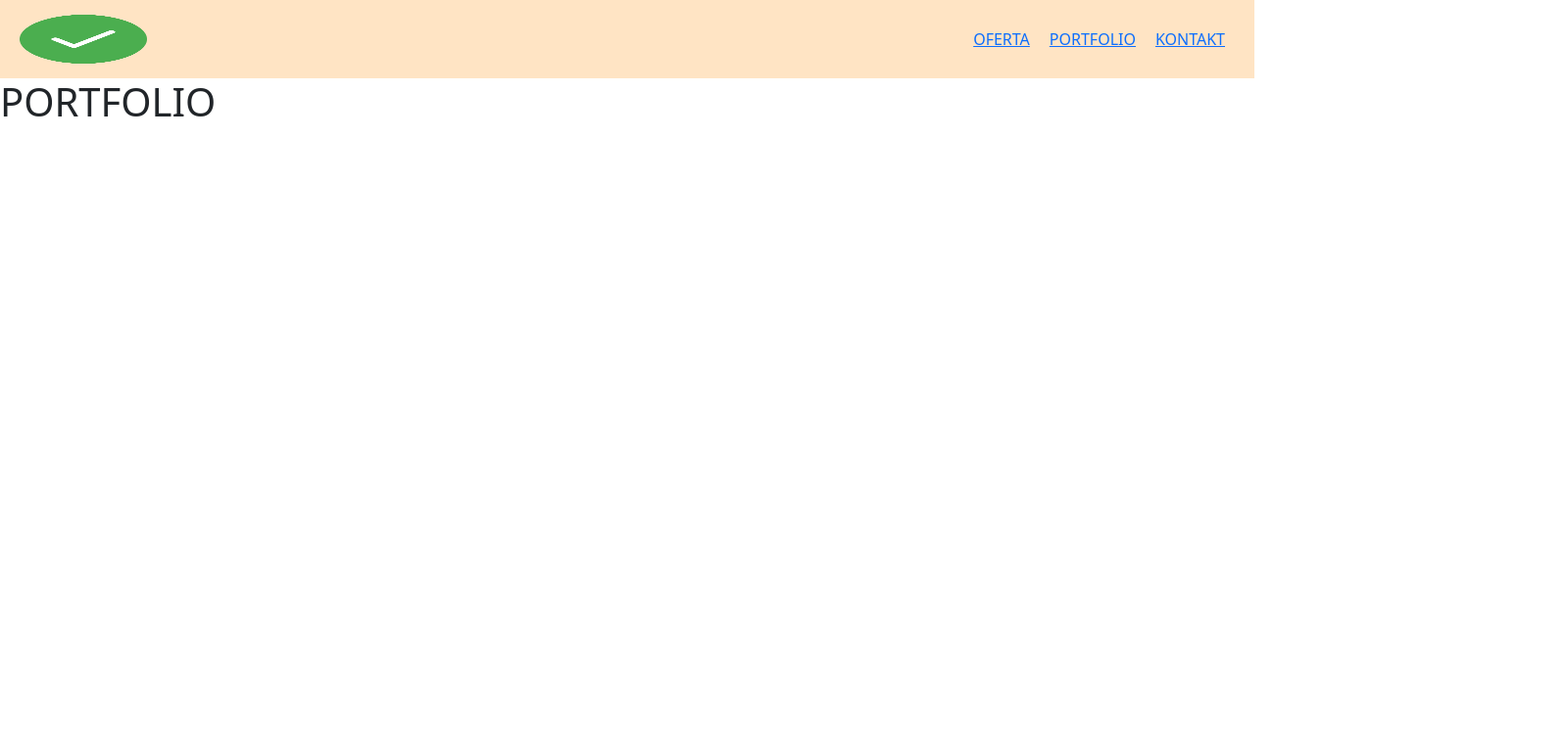
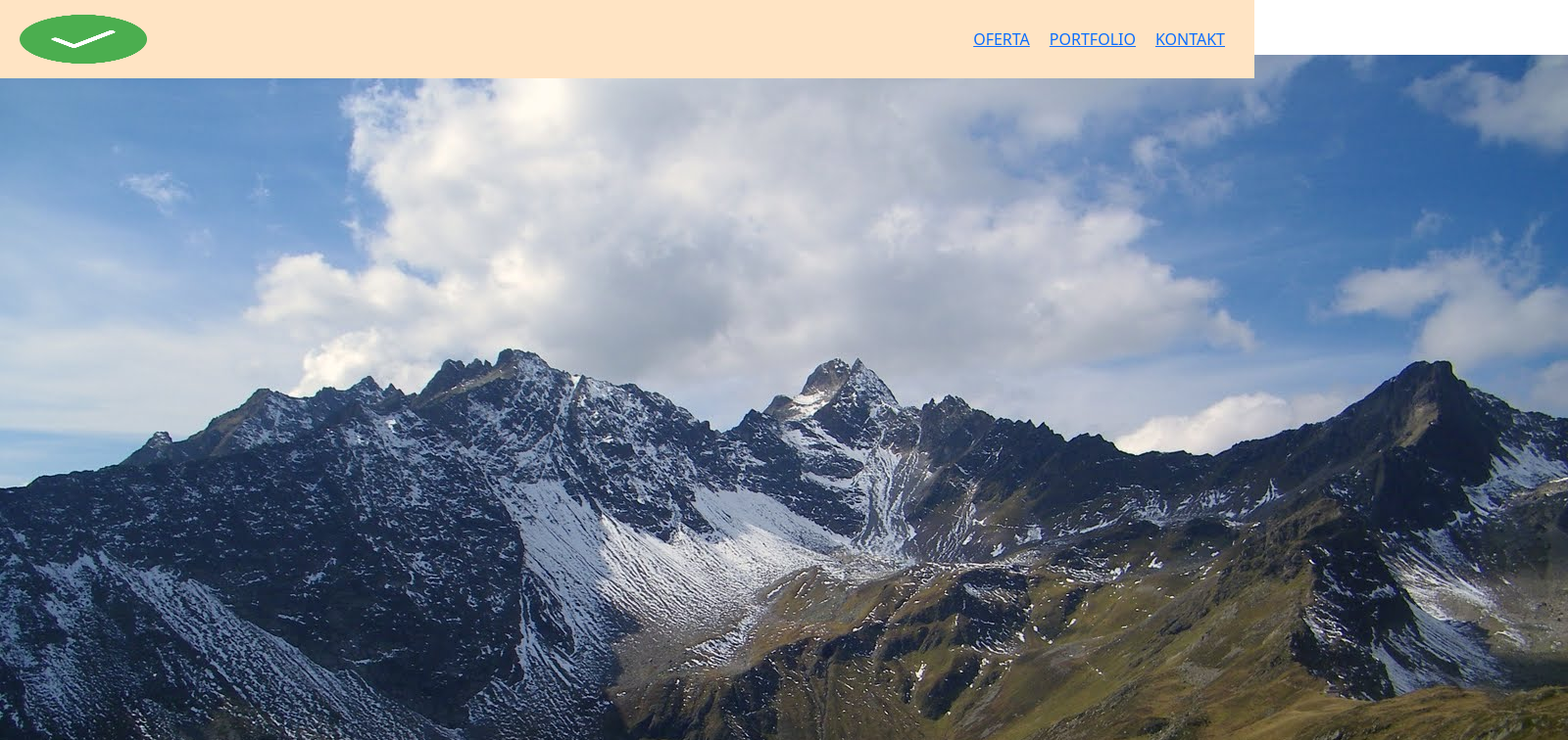
Before and after one commit to Dawid-Wilk/PrimeStudioDesign, a React (Create React App) app: page /portfolio in a window 1280 px wide. Shown: the top 756 px of the page at 98% size, 1600 px wide, since content can reach past the window. Built offline with nearby package versions, Linux system fonts and the light colour scheme.

Commit message:
portfolio

```diff
--- a/src/pages/Portfolio.jsx
+++ b/src/pages/Portfolio.jsx
@@ -1,7 +1,23 @@
+import { Link } from "react-router-dom"
+
 export const Porftolio = () => {
     return(
-        <div className="home">
-            <h1>PORTFOLIO</h1>
+        <div className="portfolio">
+            <h1 className="portfolio-header">Nasze projekty</h1>
+            <div className="portfolio-container">
+                <div className="portfolio-image-container">
+                    <Link to={"/"}>
+                        <img className="image-container-img" src="./images/gory.jpeg" alt="Obraz 1" />
+                        <p className="image-container-description">Tekst na obrazie 1</p>
+                    </Link>
+                </div>
+                <div className="portfolio-image-container">
+                    <Link to={"/"}>
+                        <img className="image-container-img" src="./images/gory.jpeg" alt="Obraz 2" />
+                        <p className="image-container-description">Tekst na obrazie 2</p>
+                    </Link>
+                </div>
+            </div>
         </div>
     )
 }
```
